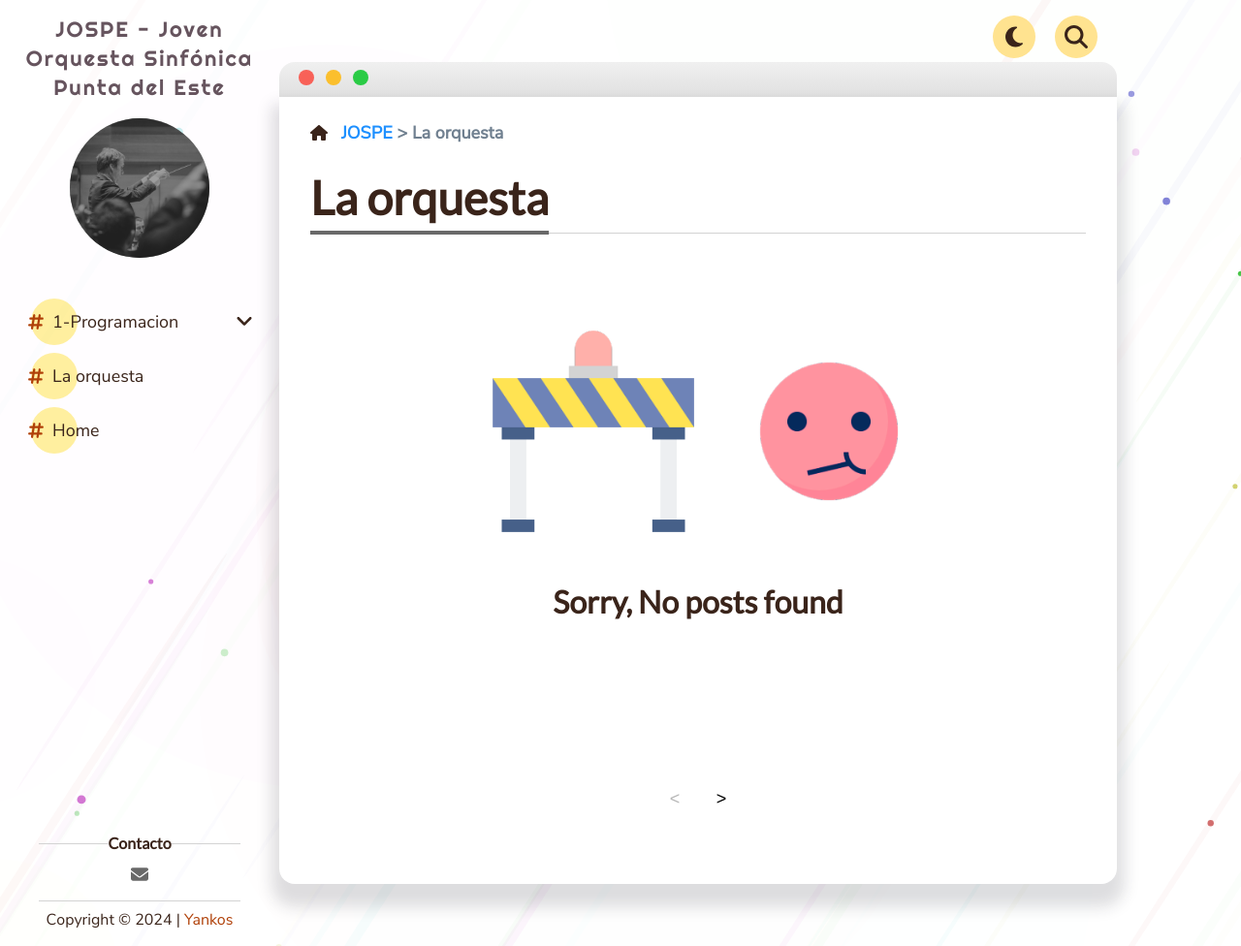
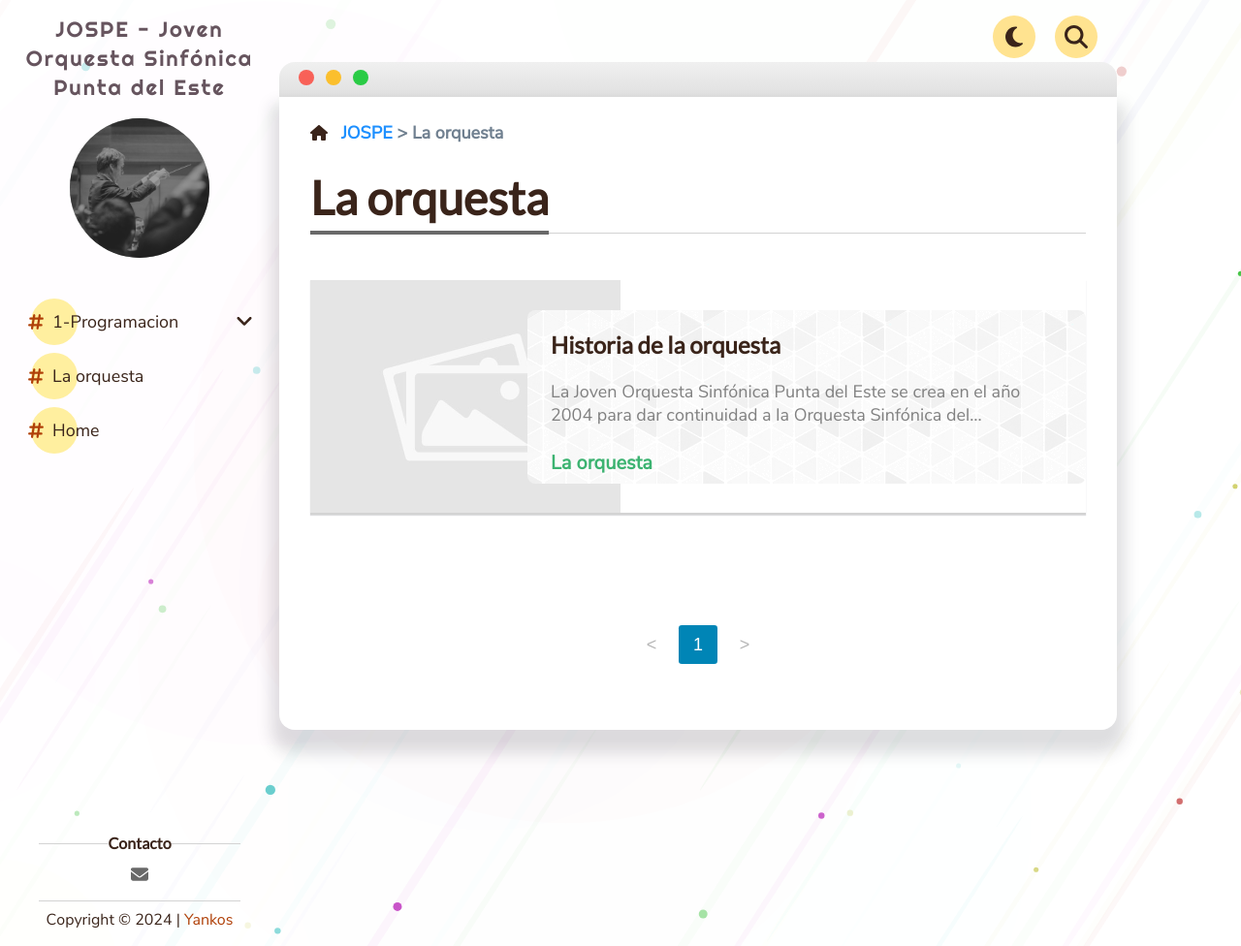
Before and after one commit to jospe-web/jospe-web.github.io, a Jekyll site: the page built from _pages/La orquesta/index.md, in a window 1280 px wide and 976 px high. Shown: the whole window at 97% size. Built offline with Jekyll 4.4.1, drawn with Linux system fonts in a browser that asks for light colours.

Commit message:
Update Historia.md

```diff
--- a/_pages/La orquesta/Historia.md
+++ b/_pages/La orquesta/Historia.md
@@ -1 +1,5 @@
+---
+title: "Historia de la orquesta"
+date: "1900-01-01"
+---
 La Joven Orquesta Sinfónica Punta del Este se crea en el año 2004 para dar continuidad a la Orquesta Sinfónica del Conservatorio Profesional de Música de Valladolid, la cual surgió como iniciativa de su director en el año 2000. Está formada por una generación de jóvenes que han hecho de la música clásica algo más que una mera actividad. La mayoría de ellos ha decidido hacer de ella su profesión y realizan o han terminado los estudios superiores de música en diferentes conservatorios españoles y extranjeros.
```
